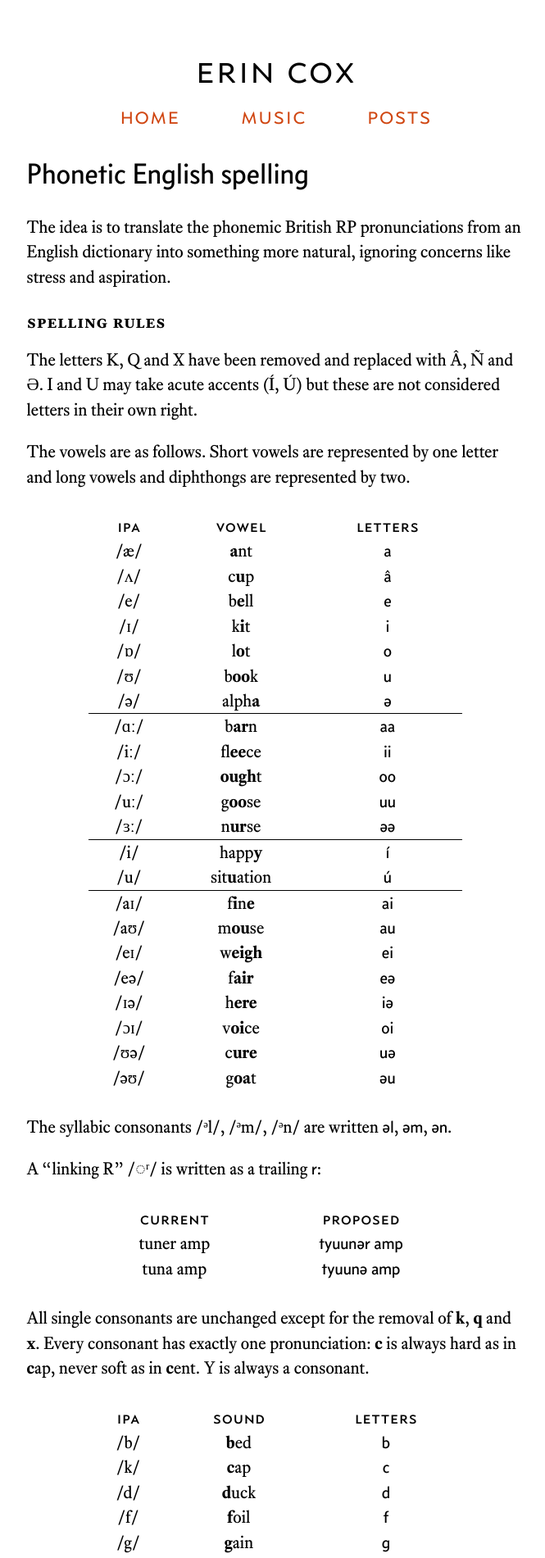
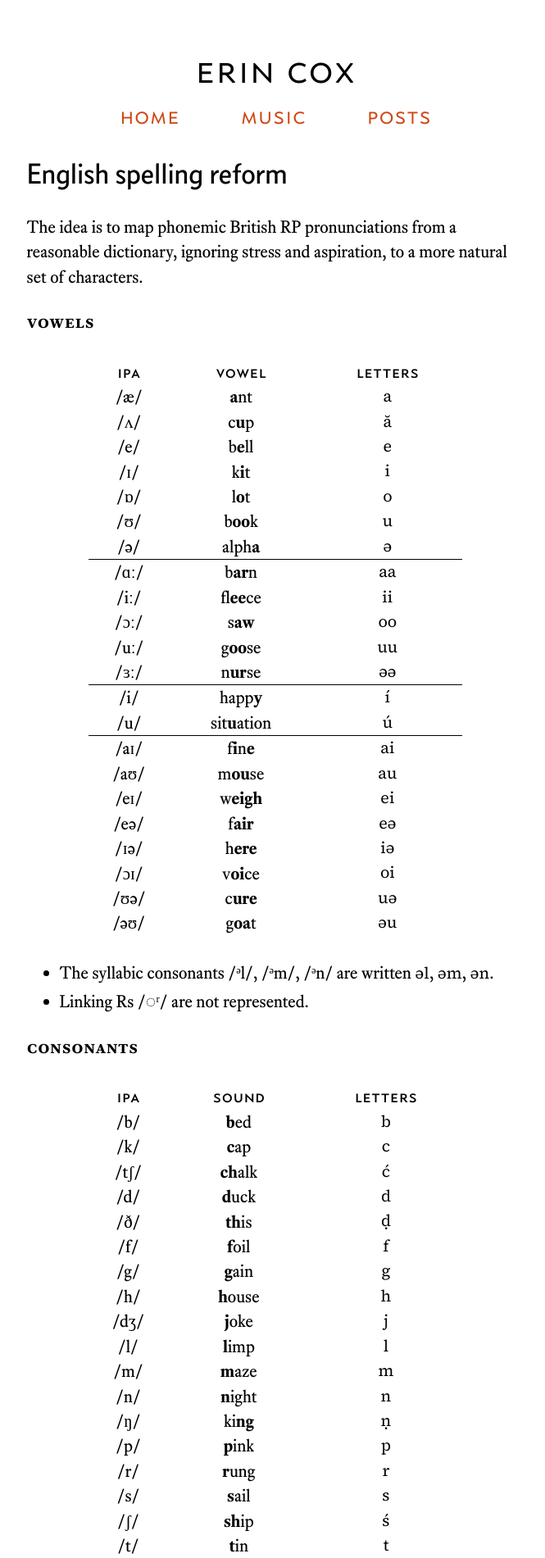
Before and after one commit to erinbox/erinbox.github.io, a Jekyll site: the page built from posts/spelling.html, in a window 1280 px wide. Shown: the top 1901 px of the page at 82% size, without its empty margins (304-969 px from the left). Built offline with Jekyll 4.4.1, drawn with Linux system fonts in a browser that asks for light colours; some of the changed text lies outside the part shown.

Commit message:
spelling

```diff
--- a/posts/spelling.html
+++ b/posts/spelling.html
@@ -1,35 +1,52 @@
 ---
-title: Phonetic English spelling
+title: English spelling reform
 layout: default
 categories: language
 ---
 
 <style>
+/* Currently getting both sans serif and serif */
+@import url('https://fonts.googleapis.com/css2?family=Source+Sans+3:ital,wght@0,200..900;1,200..900&family=Source+Serif+4:ital,opsz,wght@0,8..60,200..900;1,8..60,200..900&display=swap');
+
+.qs {
+  font-family: "Source Serif 4", serif;
+  font-optical-sizing: auto;
+  font-weight: 400;
+  font-style: normal;
+  font-size: 94%;
+}
+
+.qss {
+  font-family: "Source Sans3", serif;
+  font-optical-sizing: auto;
+  font-weight: 400;
+  font-style: normal;
+  font-size: 94%;
+}
+
 tr.border-below {
     border-bottom: 1.5px solid black;
 }
 </style>
 
-<p>The idea is to translate the phonemic British RP pronunciations from an English dictionary into something more natural, ignoring concerns like stress and aspiration.</p>
+<p>The idea is to map phonemic British RP pronunciations from a reasonable dictionary, ignoring stress and aspiration, to a more natural set of characters.</p>
 
 <script>
 const button = document.getElementById("north-wind-button");
-button.addEventListener("click", () => {
+button.aðEventListener("click", () => {
     const normal = document.getElementById("north-wind");
     const trans = document.getElementById("north-wind-trans");
-    if (normal.getAttribute("hidden") === "") {
-        normal.removeAttribute("hidden", "");
-        trans.setAttribute("hidden", "");
+    if (normal.getAttribute("hiðen") === "") {
+        normal.removeAttribute("hiðen", "");
+        trans.setAttribute("hiðen", "");
     } else {
-        normal.setAttribute("hidden", "");
-        trans.removeAttribute("hidden", "");
+        normal.setAttribute("hiðen", "");
+        trans.removeAttribute("hiðen", "");
     }
 });
 </script>
 
-<h2>Spelling rules</h2>
-<p>The letters K, Q and X have been removed and replaced with Â, Ñ and Ə. I and U may take acute accents (Í, Ú) but these are not considered letters in their own right.</p>
-<p>The vowels are as follows. Short vowels are represented by one letter and long vowels and diphthongs are represented by two.</p>
+<h2>Vowels</h2>
 <table>
 <thead>
 <tr>
@@ -42,140 +59,122 @@ button.addEventListener("click", () => {
 <tr>
 <td style="text-align:center">/æ/</td>
 <td style="text-align:center"><strong>a</strong>nt</td>
-<td style="text-align:center" class="sf">a</td>
+<td style="text-align:center" class="qs">a</td>
 </tr>
 <tr>
 <td style="text-align:center">/ʌ/</td>
 <td style="text-align:center">c<strong>u</strong>p</td>
-<td style="text-align:center" class="sf">â</td>
+<td style="text-align:center" class="qs">ă</td>
 </tr>
 <tr>
 <td style="text-align:center">/e/</td>
 <td style="text-align:center">b<strong>e</strong>ll</td>
-<td style="text-align:center" class="sf">e</td>
+<td style="text-align:center" class="qs">e</td>
 </tr>
 <tr>
 <td style="text-align:center">/ɪ/</td>
 <td style="text-align:center">k<strong>i</strong>t</td>
-<td style="text-align:center" class="sf">i</td>
+<td style="text-align:center" class="qs">i</td>
 </tr>
 <tr>
 <td style="text-align:center">/ɒ/</td>
 <td style="text-align:center">l<strong>o</strong>t</td>
-<td style="text-align:center" class="sf">o</td>
+<td style="text-align:center" class="qs">o</td>
 </tr>
 <tr>
 <td style="text-align:center">/ʊ/</td>
 <td style="text-align:center">b<strong>oo</strong>k</td>
-<td style="text-align:center" class="sf">u</td>
+<td style="text-align:center" class="qs">u</td>
 </tr>
 <tr class="border-below">
 <td style="text-align:center">/ə/</td>
 <td style="text-align:center">alph<strong>a</strong></td>
-<td style="text-align:center" class="sf">ə</td>
+<td style="text-align:center" class="qs">ə</td>
 </tr>
 <tr>
 <td style="text-align:center">/ɑː/</td>
 <td style="text-align:center">b<strong>ar</strong>n</td>
-<td style="text-align:center" class="sf">aa</td>
+<td style="text-align:center" class="qs">aa</td>
 </tr>
 <tr>
 <td style="text-align:center">/iː/</td>
 <td style="text-align:center">fl<strong>ee</strong>ce</td>
-<td style="text-align:center" class="sf">ii</td>
+<td style="text-align:center" class="qs">ii</td>
 </tr>
 <tr>
 <td style="text-align:center">/ɔː/</td>
-<td style="text-align:center"><strong>ough</strong>t</td>
-<td style="text-align:center; font-family:Concourse; font-family:Concourse">oo</td>
+<td style="text-align:center">s<strong>aw</strong></td>
+<td style="text-align:center" class="qs">oo</td>
 </tr>
 <tr>
 <td style="text-align:center">/uː/</td>
 <td style="text-align:center">g<strong>oo</strong>se</td>
-<td style="text-align:center" class="sf">uu</td>
+<td style="text-align:center" class="qs">uu</td>
 </tr>
 <tr class="border-below">
 <td style="text-align:center">/ɜː/</td>
 <td style="text-align:center">n<strong>ur</strong>se</td>
-<td style="text-align:center" class="sf">əə</td>
+<td style="text-align:center" class="qs">əə</td>
 </tr>
 <tr>
 <td style="text-align:center">/i/</td>
 <td style="text-align:center">happ<strong>y</strong></td>
-<td style="text-align:center" class="sf">í</td>
+<td style="text-align:center" class="qs">í</td>
 </tr>
 <tr class="border-below">
 <td style="text-align:center">/u/</td>
 <td style="text-align:center">sit<strong>u</strong>ation</td>
-<td style="text-align:center" class="sf">ú</td>
+<td style="text-align:center" class="qs">ú</td>
 </tr>
 <tr>
 <td style="text-align:center">/aɪ/</td>
 <td style="text-align:center">f<strong>i</strong>n<strong>e</strong></td>
-<td style="text-align:center" class="sf">ai</td>
+<td style="text-align:center" class="qs">ai</td>
 </tr>
 <tr>
 <td style="text-align:center">/aʊ/</td>
 <td style="text-align:center">m<strong>ou</strong>se</td>
-<td style="text-align:center" class="sf">au</td>
+<td style="text-align:center" class="qs">au</td>
 </tr>
 <tr>
 <td style="text-align:center">/eɪ/</td>
 <td style="text-align:center">w<strong>eigh</strong></td>
-<td style="text-align:center" class="sf">ei</td>
+<td style="text-align:center" class="qs">ei</td>
 </tr>
 <tr>
 <td style="text-align:center">/eə/</td>
 <td style="text-align:center">f<strong>air</strong></td>
-<td style="text-align:center" class="sf">eə</td>
+<td style="text-align:center" class="qs">eə</td>
 </tr>
 <tr>
 <td style="text-align:center">/ɪə/</td>
 <td style="text-align:center">h<strong>ere</strong></td>
-<td style="text-align:center" class="sf">iə</td>
+<td style="text-align:center" class="qs">iə</td>
 </tr>
 <tr>
 <td style="text-align:center">/ɔɪ/</td>
 <td style="text-align:center">v<strong>oi</strong>ce</td>
-<td style="text-align:center" class="sf">oi</td>
+<td style="text-align:center" class="qs">oi</td>
 </tr>
 <tr>
 <td style="text-align:center">/ʊə/</td>
 <td style="text-align:center">c<strong>ure</strong></td>
-<td style="text-align:center" class="sf">uə</td>
+<td style="text-align:center" class="qs">uə</td>
 </tr>
 <tr>
 <td style="text-align:center">/əʊ/</td>
 <td style="text-align:center">g<strong>oa</strong>t</td>
-<td style="text-align:center" class="sf">əu</td>
+<td style="text-align:center" class="qs">əu</td>
 </tr>
 </tbody>
 </table>
 
-<p>The syllabic consonants /ᵊl/, /ᵊm/, /ᵊn/ are written <span class="sf">əl</span>, <span class="sf">əm</span>, <span class="sf">ən</span>.</p>
+<ul>
+  <li>The syllabic consonants /ᵊl/, /ᵊm/, /ᵊn/ are written <span class="qs">əl</span>, <span class="qs">əm</span>, <span class="qs">ən</span>.</li>
+  <li>Linking Rs /◌ʳ/ are not represented.</li>
+</ul>
 
-<p>A &ldquo;linking R&rdquo; /◌<superscript>ʳ</superscript>/ is written as a trailing <span class="sf">r</span>:</p>
-
-<table>
-<thead>
-<tr>
-<th style="text-align:center">Current</th>
-<th style="text-align:center">Proposed</th>
-</tr>
-</thead>
-<tbody>
-<tr>
-<td style="text-align:center">tuner amp</td>
-<td style="text-align:center" class="sf">tyuunər amp</td>
-</tr>
-<tr>
-<td style="text-align:center">tuna amp</td>
-<td style="text-align:center" class="sf">tyuunə amp</td>
-</tr>
-</tbody>
-</table>
-
-<p>All single consonants are unchanged except for the removal of <strong>k</strong>, <strong>q</strong> and <strong>x</strong>. Every consonant has exactly one pronunciation: <strong>c</strong> is always hard as in <strong>c</strong>ap, never soft as in <strong>c</strong>ent. Y is always a consonant.</p>
+<h2>Consonants</h2>
 <table>
 <thead>
 <tr>
@@ -188,187 +187,160 @@ button.addEventListener("click", () => {
 <tr>
 <td style="text-align:center">/b/</td>
 <td style="text-align:center"><strong>b</strong>ed</td>
-<td style="text-align:center" class="sf">b</td>
+<td style="text-align:center" class="qs">b</td>
 </tr>
 <tr>
 <td style="text-align:center">/k/</td>
 <td style="text-align:center"><strong>c</strong>ap</td>
-<td style="text-align:center" class="sf">c</td>
+<td style="text-align:center" class="qs">c</td>
+</tr>
+<tr>
+<td style="text-align:center">/tʃ/</td>
+<td style="text-align:center"><strong>ch</strong>alk</td>
+<td style="text-align:center" class="qs">ć</td>
 </tr>
 <tr>
 <td style="text-align:center">/d/</td>
 <td style="text-align:center"><strong>d</strong>uck</td>
-<td style="text-align:center" class="sf">d</td>
+<td style="text-align:center" class="qs">d</td>
+</tr>
+<tr>
+<td style="text-align:center">/ð/</td>
+<td style="text-align:center"><strong>th</strong>is</td>
+<td style="text-align:center" class="qs">ḍ</td>
 </tr>
 <tr>
 <td style="text-align:center">/f/</td>
 <td style="text-align:center"><strong>f</strong>oil</td>
-<td style="text-align:center" class="sf">f</td>
+<td style="text-align:center" class="qs">f</td>
 </tr>
 <tr>
 <td style="text-align:center">/g/</td>
 <td style="text-align:center"><strong>g</strong>ain</td>
-<td style="text-align:center" class="sf">g</td>
+<td style="text-align:center" class="qs">g</td>
 </tr>
 <tr>
 <td style="text-align:center">/h/</td>
 <td style="text-align:center"><strong>h</strong>ouse</td>
-<td style="text-align:center" class="sf">h</td>
+<td style="text-align:center" class="qs">h</td>
 </tr>
 <tr>
 <td style="text-align:center">/dʒ/</td>
 <td style="text-align:center"><strong>j</strong>oke</td>
-<td style="text-align:center" class="sf">j</td>
+<td style="text-align:center" class="qs">j</td>
 </tr>
 <tr>
 <td style="text-align:center">/l/</td>
 <td style="text-align:center"><strong>l</strong>imp</td>
-<td style="text-align:center" class="sf">l</td>
+<td style="text-align:center" class="qs">l</td>
 </tr>
 <tr>
 <td style="text-align:center">/m/</td>
 <td style="text-align:center"><strong>m</strong>aze</td>
-<td style="text-align:center" class="sf">m</td>
+<td style="text-align:center" class="qs">m</td>
 </tr>
 <tr>
 <td style="text-align:center">/n/</td>
 <td style="text-align:center"><strong>n</strong>ight</td>
-<td style="text-align:center" class="sf">n</td>
+<td style="text-align:center" class="qs">n</td>
 </tr>
 <tr>
 <td style="text-align:center">/ŋ/</td>
 <td style="text-align:center">ki<strong>ng</strong></td>
-<td style="text-align:center" class="sf">ñ</td>
+<td style="text-align:center" class="qs">ṇ</td>
 </tr>
 <tr>
 <td style="text-align:center">/p/</td>
 <td style="text-align:center"><strong>p</strong>ink</td>
-<td style="text-align:center" class="sf">p</td>
+<td style="text-align:center" class="qs">p</td>
 </tr>
 <tr>
 <td style="text-align:center">/r/</td>
 <td style="text-align:center"><strong>r</strong>ung</td>
-<td style="text-align:center" class="sf">r</td>
+<td style="text-align:center" class="qs">r</td>
 </tr>
 <tr>
 <td style="text-align:center">/s/</td>
 <td style="text-align:center"><strong>s</strong>ail</td>
-<td style="text-align:center" class="sf">s</td>
+<td style="text-align:center" class="qs">s</td>
+</tr>
+<tr>
+<td style="text-align:center">/ʃ/</td>
+<td style="text-align:center"><strong>sh</strong>ip</td>
+<td style="text-align:center" class="qs">ś</td>
 </tr>
 <tr>
 <td style="text-align:center">/t/</td>
 <td style="text-align:center"><strong>t</strong>in</td>
-<td style="text-align:center" class="sf">t</td>
+<td style="text-align:center" class="qs">t</td>
+</tr>
+<tr>
+<td style="text-align:center">/θ/</td>
+<td style="text-align:center"><strong>th</strong>in</td>
+<td style="text-align:center" class="qs">ṭ</td>
 </tr>
 <tr>
 <td style="text-align:center">/v/</td>
 <td style="text-align:center"><strong>v</strong>iew</td>
-<td style="text-align:center" class="sf">v</td>
+<td style="text-align:center" class="qs">v</td>
 </tr>
 <tr>
 <td style="text-align:center">/w/</td>
 <td style="text-align:center"><strong>w</strong>alk</td>
-<td style="text-align:center" class="sf">w</td>
+<td style="text-align:center" class="qs">w</td>
 </tr>
 <tr>
 <td style="text-align:center">/j/</td>
 <td style="text-align:center"><strong>y</strong>es</td>
-<td style="text-align:center" class="sf">y</td>
+<td style="text-align:center" class="qs">y</td>
 </tr>
 <tr>
 <td style="text-align:center">/z/</td>
 <td style="text-align:center"><strong>z</strong>ero</td>
-<td style="text-align:center" class="sf">z</td>
-</tr>
-<tr>
-<td style="text-align:center">/tʃ/</td>
-<td style="text-align:center"><strong>ch</strong>alk</td>
-<td style="text-align:center" class="sf">cc</td>
-</tr>
-<tr>
-<td style="text-align:center">/ð/</td>
-<td style="text-align:center"><strong>th</strong>is</td>
-<td style="text-align:center" class="sf">dd</td>
-</tr>
-<tr>
-<td style="text-align:center">/ʃ/</td>
-<td style="text-align:center"><strong>sh</strong>ip</td>
-<td style="text-align:center" class="sf">ss</td>
-</tr>
-<tr>
-<td style="text-align:center">/θ/</td>
-<td style="text-align:center"><strong>th</strong>in</td>
-<td style="text-align:center" class="sf">tt</td>
+<td style="text-align:center" class="qs">z</td>
 </tr>
 <tr>
 <td style="text-align:center">/ʒ/</td>
 <td style="text-align:center">mea<strong>s</strong>ure</td>
-<td style="text-align:center" class="sf">zz</td>
+<td style="text-align:center" class="qs">ź</td>
 </tr>
 </tbody>
 </table>
 
-<p>In a very small number of words, apostrophes are used to separate letters in a digraph pronounced separately:</p>
+<h2>Alphabet</h2>
 
 <table>
-<thead>
   <tr>
-<th style="text-align:center">IPA</th>
-<th style="text-align:center">Sound</th>
-<th style="text-align:center">Letters</th>
-</tr>
-</thead>
-<tbody>
-<!-- <tr>
-<td style="text-align:center">/ŋ/</td>
-<td style="text-align:center">si<strong>ng</strong>er</td>
-<td style="text-align:center">siñər</td>
+    <td><span class="qs">A</span></td><td><span class="qs">Ă</span></td><td><span class="qs">B</span></td><td><span class="qs">C</span></td>
+    <td><span class="qs">Ć</span></td><td><span class="qs">D</span></td>
   </tr>
   <tr>
-<td style="text-align:center">/ŋg/</td>
-<td style="text-align:center">lo<strong>ng</strong>er</td>
-<td style="text-align:center">loñgər</td>
+    <td><span class="qs">Ḍ</span></td><td><span class="qs">E</span></td><td><span class="qs">Ə</span></td><td><span class="qs">F</span></td>
+    <td><span class="qs">G</span></td><td><span class="qs">H</span></td>
   </tr>
   <tr>
-<td style="text-align:center">/ng/</td>
-<td style="text-align:center">e<strong>ng</strong>age</td>
-<td style="text-align:center">ingeij</td>
+    <td><span class="qs">I</span></td><td><span class="qs">J</span></td><td><span class="qs">L</span></td><td><span class="qs">M</span></td>
+    <td><span class="qs">N</span></td><td><span class="qs">Ṇ</span></td>
   </tr>
   <tr>
-<td style="text-align:center">/ŋk/</td>
-<td style="text-align:center">pi<strong>nk</strong></td>
-<td style="text-align:center">piñc</td>
-</tr>
-<tr class="border-below">
-<td style="text-align:center">/nk/</td>
-<td style="text-align:center">e<strong>nc</strong>lose</td>
-<td style="text-align:center">incləuz</td>
-</tr> -->
-<tr>
-<td style="text-align:center">/dd/</td>
-<td style="text-align:center">mi<strong>dd</strong>ay</td>
-<td style="text-align:center" class="sf">mid&#8217;dei</td>
+    <td><span class="qs">O</span></td><td><span class="qs">P</span></td><td><span class="qs">R</span></td><td><span class="qs">S</span></td>
+    <td><span class="qs">Ś</span></td><td><span class="qs">T</span></td>
   </tr>
   <tr>
-<td style="text-align:center">/ss/</td>
-<td style="text-align:center">mi<strong>ss</strong>pell</td>
-<td style="text-align:center" class="sf">mis&#8217;spel</td>
+    <td><span class="qs">Ṭ</span></td><td><span class="qs">U</span></td><td><span class="qs">V</span></td><td><span class="qs">W</span></td>
+    <td><span class="qs">Y</span></td><td><span class="qs">Z</span></td>
   </tr>
   <tr>
-<td style="text-align:center">/cc/</td>
-<td style="text-align:center">bla<strong>ckc</strong>urrant</td>
-<td style="text-align:center" class="sf">blac&#8217;cârənt</td>
+    <td><span class="qs">Ź</span></td>
   </tr>
-</tbody>
 </table>
 
 <p>Lastly:</p>
 
 <ul>
-<li>The word &ldquo;the&rdquo; is written &ldquo;ddə&rdquo; before consonants and &ldquo;ddí&rdquo; before vowels, reflecting the pronunciation. Other words like &ldquo;to&rdquo; and &ldquo;into&rdquo; are treated similarly.
+<li>The word &ldquo;the&rdquo; is written <span class="qs">ḍə</span> before consonants and <span class="qs">ḍí</span> before vowels, reflecting the pronunciation. Other words like &ldquo;to&rdquo; and &ldquo;into&rdquo; are treated similarly.
 </li>
-<li>Existing spelling conventions such as capitalised &ldquo;I&rdquo;, possessive &ldquo;&#8217;s&rdquo;, and apostrophes in contractions such as &ldquo;I&#8217;ve&rdquo; and &ldquo;she&#8217;d&rdquo; are ignored. Rules behind capitalisation and other punctuation (including hyphens) remain unchanged.</li>
-<li>The alphabet is <!-- AaÂâBbCcDdEeFfGgHhIiJj(Kk)LlMmNnÑñOoPp(Qq)RrSsTtUuVvWwƏə(Xx)YyZz --><span class="sf">AÂBCDEFGHIJ(K)LMNÑOP(Q)RSTUVWƏ(X)YZ</span>. <span class="sf">KQX</span> should usually be omitted. <span class="sf">Í</span> and <span class="sf">Ú</span> should come after <span class="sf">I</span> and <span class="sf">U</span> respectively in collation order, but these are not considered letters in their own right or part of the alphabet.</li>
+<li>Existing spelling conventions such as capitalised &ldquo;I&rdquo;, possessive &ldquo;&#8217;s&rdquo;, and apostrophes in contractions such as &ldquo;I&#8217;ve&rdquo; and &ldquo;she&#8217;d&rdquo; are ignored. Rules around capitalisation and other punctuation (including hyphens) remain unchanged.</li>
 </ul>
 
 
@@ -377,11 +349,11 @@ button.addEventListener("click", () => {
 
 <blockquote>
 <h3>The North Wind and the Sun</h3>
-<p>The North Wind and the Sun were disputing which was the stronger, when a traveler came along wrapped in a warm cloak. They agreed that the one who first succeeded in making the traveler take his cloak off should be considered stronger than the other. Then the North Wind blew as hard as he could, but the more he blew the more closely did the traveler fold his cloak around him; and at last the North Wind gave up the attempt. Then the Sun shined out warmly, and immediately the traveler took off his cloak. And so the North Wind was obliged to confess that the Sun was the stronger of the two.</p>
+<p>The North Wind and the Sun were disputing which was the stronger, when a traveler came along wrapped in a warm cloak. They agreed that the one who first succeeded in making the traveler take his cloak off should be considered stronger than the other. Then the North Wind blew as hard as he could, but the more he blew the more closely did the traveler fold his cloak around him; and at last the North Wind gave up the attempt. Then the Sun shone out warmly, and immediately the traveler took off his cloak. And so the North Wind was obliged to confess that the Sun was the stronger of the two.</p>
 </blockquote>
 <blockquote>
-<h3>Ddə Noott Wind ənd ddə Sân</h3>
-<p class="sf">Ddə Noott Wind and ddə Sân wəər dispyuutiñ wicc wəz ddə stroñgər, wen ə travələr ceim əloñ rapt in ə woom cləuc. Ddei əgriid ddət ddə won huu fəəst sâcsiidid in meiciñ ddə travələr teic hiz cləuc of shud bii cənsidəd stroñgər ddən ddí âddə. Dden ddə Noott Wind bluu əz haad əz hii cud, bât ddə moo hii bluu ddə moo cləuslí did ddə travələr fəuld hiz cləuc əraund him; and ət laast ddə Noott Wind geiv âp ddí ətempt. Dden ddə Sân ssaind aut woomlí, ənd imiidiətlí ddə travələr tuc of hiz cləuc. Ənd səu ddə Noott Wind wəz əblaijd tə cənfes ddət ddə Sân wəz ddə stroñgər əv ddə tuu.</p>
+<h3>Ḍə Nooṭ Wind ənd ḍə Săn</h3>
+<p class="qs">Ḍə Nooṭ Wind and ḍə Săn wə dispyuutiṇ wić wəz ḍə stroṇgə, wen ə travələ ceim əloṇ rapt in ə woom cləuc. Ḍei əgriid ḍət ḍə wăn huu fəəst săcsiidid in meiciṇ ḍə travələ teic hiz cləuc of shud bii cənsidəd stroṇgə ḍən ḍí ăḍə. Ḍen ḍə Nooṭ Wind bluu əz haad əz hii cud, băt ḍə moo hii bluu ḍə moo cləuslí did ḍə travələ fəuld hiz cləuc əaund him; and ət laast ḍə Nooṭ Wind geiv ăp ḍí ətempt. Ḍen ḍə Săn śon aut woomlí, ənd imiidiətlí ḍə travələ tuc of hiz cləuc. Ənd səu ḍə Nooṭ Wind wəz əblaijd tə cənfes ḍət ḍə Săn wəz ḍə stroṇgə əv ḍə tuu.</p>
 </blockquote>
 <!-- <h2>Practical considerations</h2>
 <p>No new glyphs are introduced. The accented characters required are <strong>Áá Éé Íí Óó Ẃẃ</strong>, all of which can be found on existing Welsh keyboard layouts and in many popular fonts.</p>
```
Lines whose indentation alone changed are shown as unchanged.
